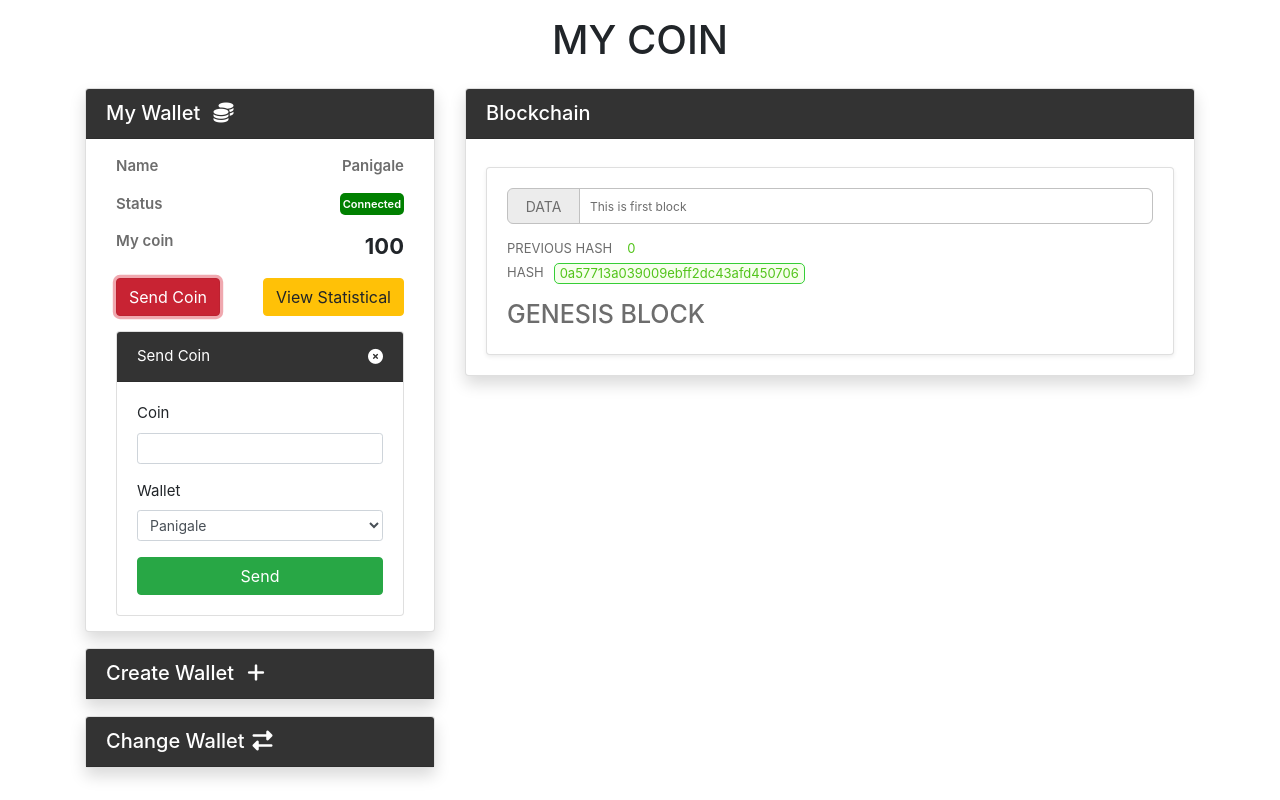
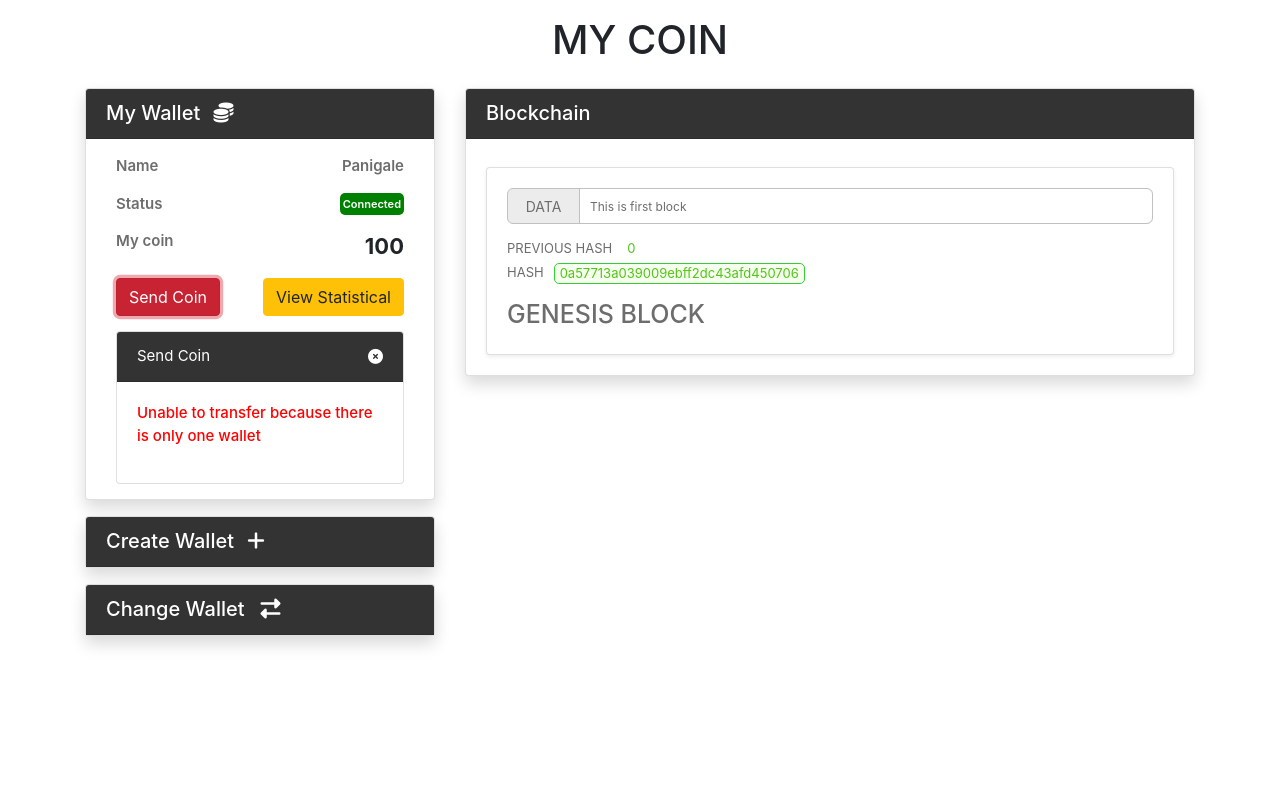
Before and after one commit to tuando24101997/myCoin, a React (Create React App) app: page / in a window 1280 px wide. Both pictures are taken after a click on the button "Send Coin". Built offline with nearby package versions, Linux system fonts and the light colour scheme.

Commit message:
update change status

```diff
--- a/src/App.css
+++ b/src/App.css
@@ -171,7 +171,7 @@
 }
 
 .active{
-	background-color: #ececec;
+	background-color: #a0a0a0;
 }
 
 .cardcreatewallet{
@@ -185,3 +185,8 @@
 .andi{
 	display: none;
 }
+
+.txtNoti{
+	color: red;
+	font-weight: 500;
+}
--- a/src/App.js
+++ b/src/App.js
@@ -32,7 +32,7 @@ function App() {
   // Khai bao wallet active
   const [walletActive, setWalletActive] = useState(0);
 
-  // Function
+  // Function create wallet
   function getValueFormCreate(value){
     const numberWalet = wallet.length;
     const nameValue = value.name;
@@ -44,18 +44,27 @@ function App() {
       transfer: 0,
       recieved: 0
     }
-
     var newListWallet = [...wallet];
     newListWallet.push(newWallet);
-
     setWallet(newListWallet);
     setWalletActive(numberWalet);
   }
 
-  //Function
+  //Function change wallet
   function getIdWallet(value){
-    //console.log(value);
     setWalletActive(value.newId);
+  }
+
+  // Function change status (connected/disconnected)
+  function getStatusWallet(value){
+    console.log(value);
+    const newWallet = [...wallet];
+    newWallet[value.idForm].status = !newWallet[value.idForm].status;
+    setWallet(newWallet);
+  }
+
+  function getSendCoinWallet(value){
+    console.log(value);
   }
 
   return (
@@ -70,6 +79,8 @@ function App() {
               wActive={walletActive}
               getFormCreate={getValueFormCreate}
               getIdChangeWallet={getIdWallet}
+              getStatus={getStatusWallet}
+              getSendCoin={getSendCoinWallet}
             />
             <CardRight blocks={block} wActive={wallet[walletActive]} />
           </div>
--- a/src/components/cardLeft/CardLeft.js
+++ b/src/components/cardLeft/CardLeft.js
@@ -2,8 +2,18 @@ import React, { useState } from 'react';
 
 function CardLeft(props) {
 
-    const {myWallet, wallets, getFormCreate, wActive, getIdChangeWallet} = props;
+    const {
+        myWallet,
+        wallets,
+        getFormCreate,
+        wActive,
+        getIdChangeWallet,
+        getStatus,
+        getSendCoin
+    } = props;
     const [valueForm, setValueForm] = useState('');
+    const [sendCoinForm, setSendCointForm] = useState(0);
+    const [idSend, setIdCoin] = useState(0);
 
     function handleFormCreateChange(e){
         setValueForm(e.target.value);
@@ -28,6 +38,32 @@ function CardLeft(props) {
 
     }
 
+    function handleStatusClick(id){
+        const valueForm = {
+            idForm: id
+        }
+        getStatus(valueForm);
+    }
+
+    function handleChangeSendCoin(e){
+        setSendCointForm(e.target.value);
+    }
+
+    function handleChangeIdSendCoin(e){
+        setIdCoin(e.target.value);
+    }
+
+    function handleFormSendCoinSubmit(e){
+        e.preventDefault();
+        const formValue = {
+            id: Math.floor(idSend),
+            coin: Math.floor(sendCoinForm)
+        }
+        setSendCointForm(0);
+        setIdCoin(0);
+        getSendCoin(formValue)
+    }
+
     return (
         <div className="col-4">
 
@@ -43,7 +79,10 @@ function CardLeft(props) {
                     </div>
                     <div className="card-content-small">
                         <span className="card-content-name">Status</span>
-                        <span className={myWallet.status === true?"txtstatus":"txtstatusdis"}>
+                        <span
+                            className={myWallet.status === true?"txtstatus":"txtstatusdis"}
+                            onClick={()=>handleStatusClick(myWallet.id)}
+                        >
                             {myWallet.status === true?"Connected":"Disconnected"}
                         </span>
                     </div>
@@ -61,18 +100,36 @@ function CardLeft(props) {
                             <i style={{cursor: 'pointer'}} className="fas fa-times-circle exitsendcoin" />
                         </div>
                         <div className="card-body">
-                            <form>
+                            <p
+                                className={wallets.length === 1?"txtNoti":"andi"}
+                            >
+                                Unable to transfer because there is only one wallet
+                            </p>
+                            <form
+                                className={wallets.length === 1?"andi":""}
+                                onSubmit ={handleFormSendCoinSubmit}
+                            >
                                 <div className="form-group">
                                     <label htmlFor="sendcoin">Coin</label>
-                                <input type="text" className="form-control form-control-sm" id="sendcoin" />
+                                    <input
+                                        type="text"
+                                        className="form-control form-control-sm"
+                                        id="sendcoin"
+                                        onChange={handleChangeSendCoin}
+                                    />
                                     <label className="txtinvalid">Input coin invalid</label>
                                 </div>
                                 <div className="form-group">
                                     <label htmlFor="wallet">Wallet</label>
-                                <select className="form-control form-control-sm" id="wallet">
+                                    <select
+                                        className="form-control form-control-sm"
+                                        id="wallet"
+                                        onChange={handleChangeIdSendCoin}
+                                    >
                                         {wallets.map(wallet=>(
                                             <option
                                                 key={wallet.id}
+                                                value={wallet.id}
                                                 className={wallet.id === wActive?"andi":""}
                                             >
                                                 {wallet.name}
@@ -133,7 +190,7 @@ function CardLeft(props) {
             <div className="card shadow mt-3">
                 <h5 className="card-header btnchangewallet" style={{cursor: 'pointer'}}>
                     Change Wallet
-                    <i className="fas fa-exchange-alt ml-2" />
+                    <i className="fas fa-exchange-alt ml-3" />
                 </h5>
                 <div className="card-body cardchangewallet">
                     {wallets.map(wallet =>(
```
Lines whose indentation alone changed are shown as unchanged.
